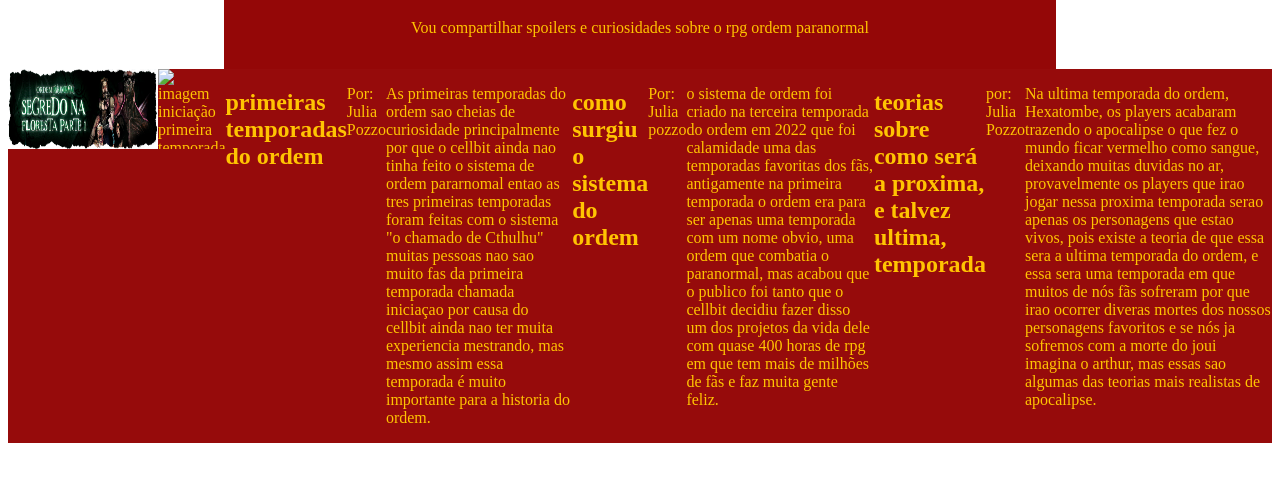
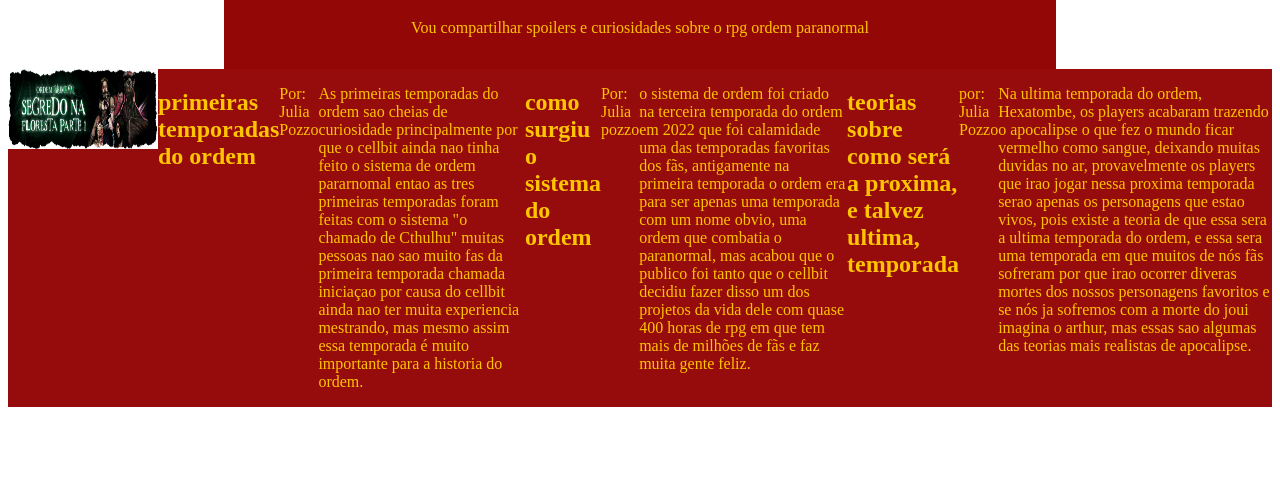
Before and after one commit to juliapozzosilva-maker/julia-pagina-web, a plain HTML site: page index.html in a window 1280 px wide. Shown: the part 135-616 px from the top of the page. Drawn offline with Linux system fonts and the light colour scheme.

Commit message:
fiz uimagem

```diff
--- a/index.html
+++ b/index.html
@@ -34,15 +34,12 @@
                 height: 80px;
             }
 
-            img {
-                width: 150px;
-                height: 80px;
-            }
+
         </style>
     </header>
     <main>
         <img src="OP_Segredo_1_banner_paginia_produto.png" alt="imagem de o segredo na floresta segunda temporada de ordem">
-        <img scr="" alt="imagem iniciação primeira temporada do ordem">
+
         <h2>primeiras temporadas do ordem</h2>
         <p>Por: Julia Pozzo</p>
         <p> As primeiras temporadas do ordem sao cheias de curiosidade principalmente
```
